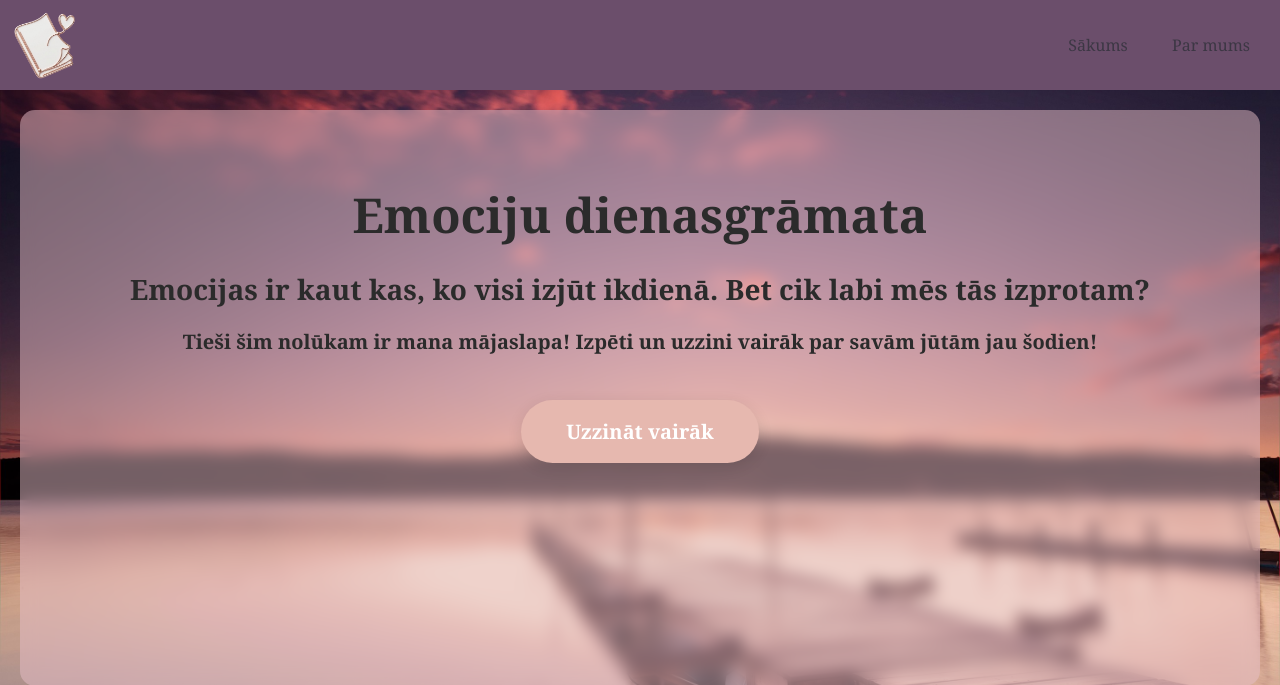
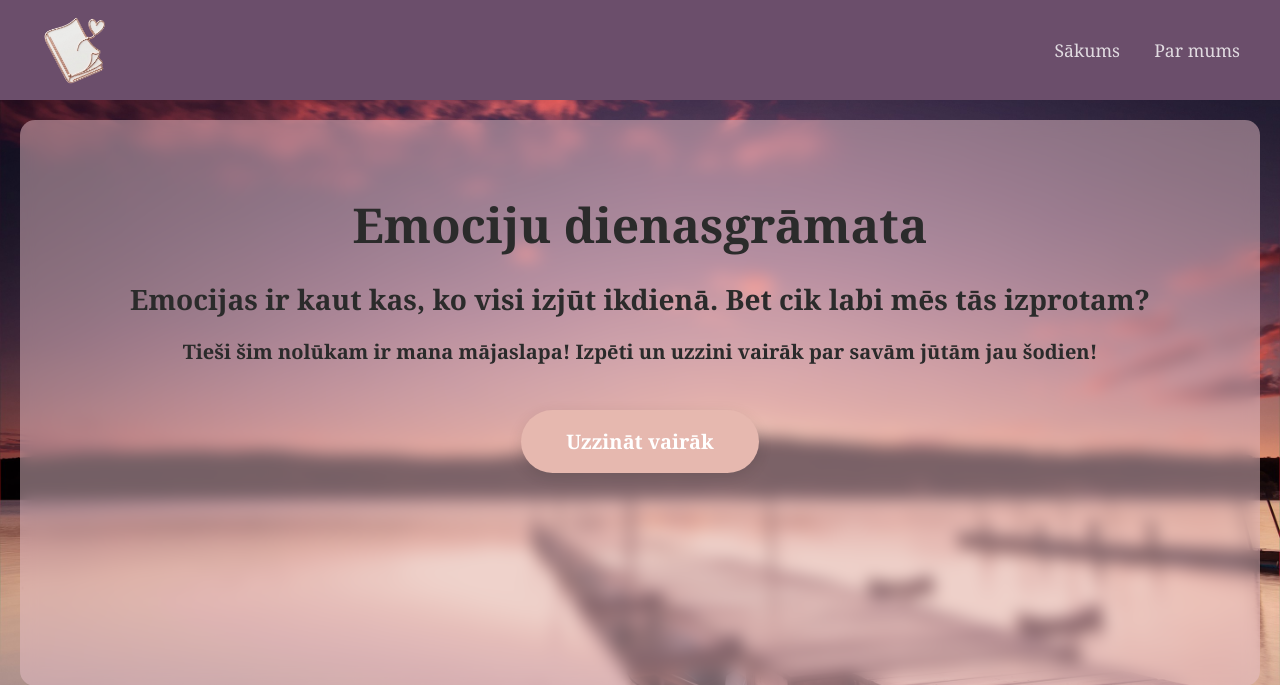
Before and after one commit to elizabete-misina/programesana-misina, a Flask app: page / in a window 1280 px wide. Shown: the top 685 px of the page. Run offline with Flask 3, Linux system fonts and the light colour scheme.

Commit message:
mainīju navigācijas izskatu galvenajā lapā, lai tas ir pārskatāmāks

```diff
--- a/static/style.css
+++ b/static/style.css
@@ -13,7 +13,7 @@ body {
 header {
     background-color: #6b4e6b;
     color: #3c3744;
-    padding: 10px;
+    padding: 15px 40px;
     display: flex;
     align-items: center;
     justify-content: space-between;
@@ -24,13 +24,26 @@ header {
 }
 
 nav a {
-    color: #3c3744;
-    margin: 0 20px;
+    color: white;
     text-decoration: none;
+    margin-left: 30px;
+    font-weight: 500;
+    font-size: 1.1rem;
+    transition: 0.3s;
+    opacity: 0.8;
 }
 
 nav a:hover {
-    text-decoration: underline;
+    color: #e6b8af;
+    border-bottom: 2px solid #e6b8af;
+    padding-bottom: 5px;
+}
+
+.nav-special {
+    background: rgba(255, 255, 255, 0.2);
+    padding: 8px 15px;
+    border-radius: 20px;
+    backdrop-filter: blur(5px);
 }
 
 main {
```
